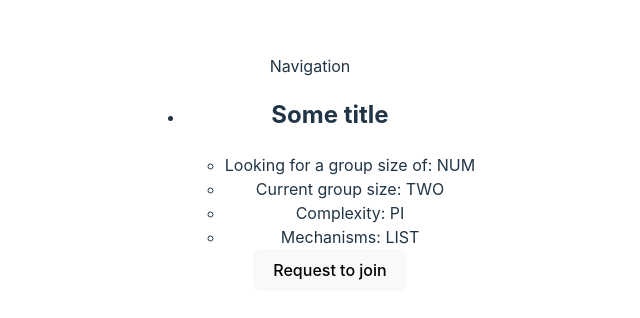
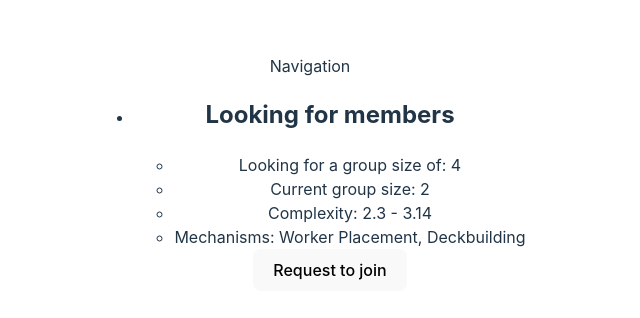
Before and after one commit to VonGriff/hack-week-project, a React (Vite) app in the folder frontend/hack-week-frontend/: page / in a window 1280 px wide. Shown: the part 220-538 px from the top of the page, without its empty margins (330-970 px from the left). Built offline with nearby package versions, Linux system fonts and the light colour scheme.

Commit message:
solve tests for group component

```diff
--- a/frontend/hack-week-frontend/src/components/Group/Group.tsx
+++ b/frontend/hack-week-frontend/src/components/Group/Group.tsx
@@ -1,13 +1,18 @@
+import { GroupProps, GroupRange } from "./types";
 
 
-const Group = () => {
+const Group = ({details}: GroupProps) => {
+  const { complexityRange, currentSize, mechanisms, title, wantedSize, } = details;
+
+  const displayRange = ({from, to}: GroupRange) => to === from ? to : `${from} - ${to}`;
+
   return <>
-    <h2>Some title</h2>
+    <h2>{title}</h2>
     <ul>
-      <li>Looking for a group size of: NUM</li>
-      <li>Current group size: TWO</li>
-      <li>Complexity: PI</li>
-      <li>Mechanisms: LIST</li>
+      <li>Looking for a group size of: {displayRange(wantedSize)}</li>
+      <li>Current group size: {currentSize}</li>
+      <li>Complexity: {displayRange(complexityRange)}</li>
+      <li>Mechanisms: {mechanisms.map(m => m).join(', ')}</li>
     </ul>
     <button>Request to join</button>
   </>
--- a/frontend/hack-week-frontend/src/components/Group/mock-data.ts
+++ b/frontend/hack-week-frontend/src/components/Group/mock-data.ts
@@ -2,7 +2,8 @@ import { GroupType } from "./types";
 
 export const groupData: GroupType = {
   title: 'Looking for members',
-  wantedSize: 4,
+  wantedSize: { from: 4, to: 4 },
   currentSize: 2,
+  complexityRange: { from: 2.3, to: 3.14 },
   mechanisms: ['Worker Placement', 'Deckbuilding']
 }
--- a/frontend/hack-week-frontend/src/components/Home/Home.tsx
+++ b/frontend/hack-week-frontend/src/components/Home/Home.tsx
@@ -1,4 +1,5 @@
 import { Filter, Group } from "..";
+import { groupData } from "../Group/mock-data";
 
 const Home = () => {
   return <>
@@ -7,7 +8,7 @@ const Home = () => {
       <Filter />
       <section>
         <ul>
-          <li><Group /></li>
+          <li><Group details={groupData}/></li>
         </ul>
       </section>
     </main>
```
Also changed, not shown: frontend/hack-week-frontend/src/components/Group/types.ts (+11 -1 lines), 1 other file (tests, documents, lock files or other folders).
